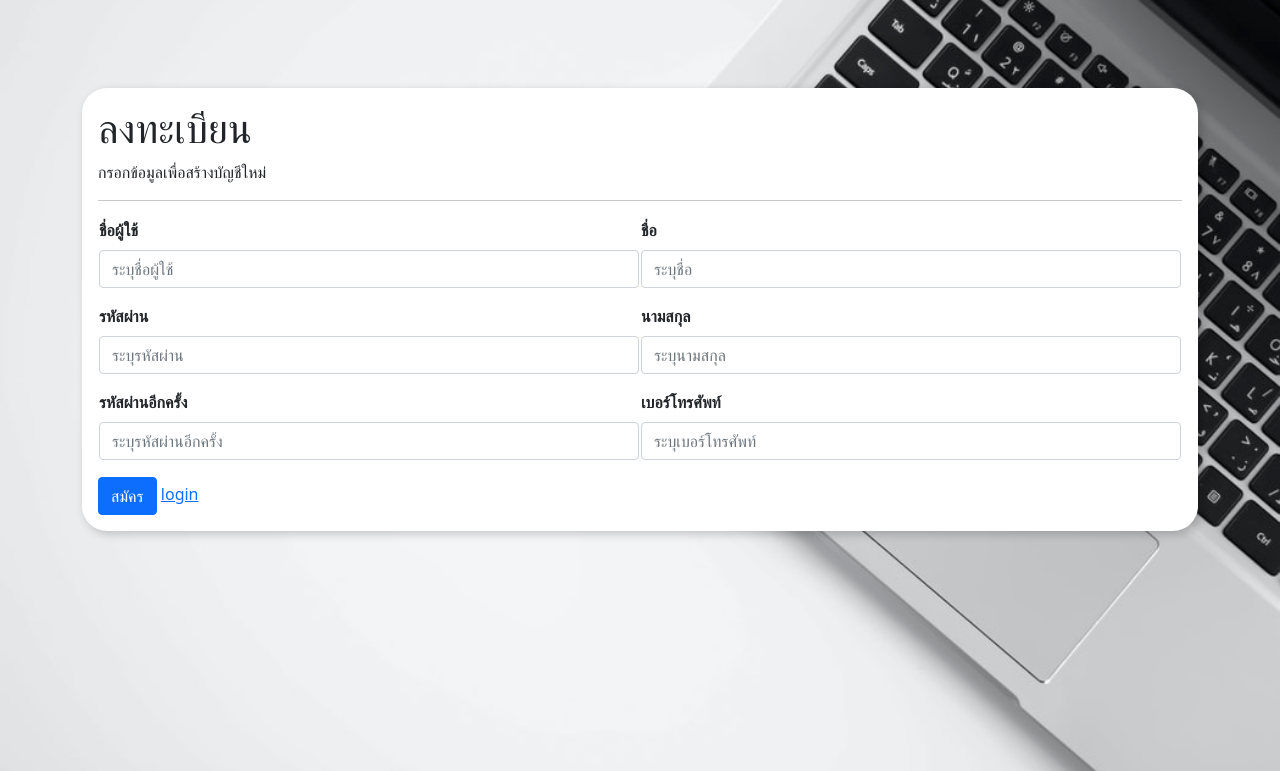
After one commit to JeeJeerachon/reportuphp, a PHP site: page /register.php in a window 1280 px wide. The commit adds this page. Shown: the top 771 px of the page. Run offline with PHP 8.4, Linux system fonts and the light colour scheme.

Commit message:
เพิ่มหน้า register

```diff
--- a/index.php
+++ b/index.php
@@ -24,8 +24,6 @@ if ($_SESSION['type'] == 'user') {
 
 <body>
   <form class="container" action="auth/checkLogin.php" method="post" style="margin-top: 5%;">
-
-
     <div class="main col-md-6 offset-md-3" >
       <div class="text-center" style="margin-top: 5%;">
         <img src="https://upload.wikimedia.org/wikipedia/th/thumb/a/a4/UPHosLogo.svg/1024px-UPHosLogo.svg.png"  class="img-fluid w-25 p-3" alt="Responsive image">
@@ -35,10 +33,9 @@ if ($_SESSION['type'] == 'user') {
       <div class="p-5 row">
         <label for="uname" class="mb-2"><b>Username</b></label>
         <input class="form-control mb-2" type="text" placeholder="Enter Username" name="uname" required>
-
         <label for="psw" class="mb-2"><b>Password</b></label>
         <input class="form-control mb-2" type="password" placeholder="Enter Password" name="psw" required>
-
+        <a href="./register.php" class="mb-2">ลงทะเบียน</a>
         <button type="submit" class="btn btn-primary mt-2">Login</button>
       </div>
 
--- /dev/null
+++ b/register.php
@@ -0,0 +1,62 @@
+<!DOCTYPE html>
+<html>
+
+<head>
+    <?php
+    include './components/meta-title.php'
+    ?>
+    <title>เพิ่มสมาชิก</title>
+    <link href="./bootstrap-5/css/bootstrap.min.css" rel="stylesheet" crossorigin="anonymous">
+    <link href="./css/body.css" rel="stylesheet" crossorigin="anonymous">
+</head>
+
+<body>
+    <div class="container">
+        <br>
+        <form action="../DB/dbregister.php" method="post">
+            <div class="main-1">
+                <div class="shadow-lg p-3">
+                    <h1>ลงทะเบียน</h1>
+                    <p>กรอกข้อมูลเพื่อสร้างบัญชีใหม่</p>
+                    <hr>
+                    <table style=" width:100%">
+                        <tr>
+                            <td>
+                                <div class="mb-3">
+                                    <label for="Uname" class="form-label"><b>ชื่อผู้ใช้</b></label>
+                                    <input type="text" class="form-control" placeholder="ระบุชื่อผู้ใช้" name="uname" id="uname" required>
+                                </div>
+                                <div class="mb-3">
+                                    <label for="psw" class="form-label"><b>รหัสผ่าน</b></label>
+                                    <input type="password" class="form-control" placeholder="ระบุรหัสผ่าน" name="psw" id="psw" required>
+                                </div>
+                                <div class="mb-3">
+                                    <label for="psw-repeat" class="form-label"><b>รหัสผ่านอีกครั้ง</b></label>
+                                    <input type="password" class="form-control" placeholder="ระบุรหัสผ่านอีกครั้ง" name="psw-repeat" id="psw-repeat" required>
+                                </div>
+                            </td>
+                            <td>
+                                <div class="mb-3">
+                                    <label for="Fname" class="form-label"><b>ชื่อ</b></label>
+                                    <input type="text" class="form-control" placeholder="ระบุชื่อ" name="Fname" id="Fname" required>
+                                </div>
+                                <div class="mb-3">
+                                    <label for="Lname" class="form-label"><b>นามสกุล</b></label>
+                                    <input type="text" class="form-control" placeholder="ระบุนามสกุล" name="Lname" id="Lname" required>
+                                </div>
+                                <div class="mb-3">
+                                    <label for="Telnum" class="form-label"><b>เบอร์โทรศัพท์</b></label>
+                                    <input type="text" class="form-control" placeholder="ระบุเบอร์โทรศัพท์" name="telnum" id="telnum" required>
+                                </div>
+                            </td>
+                        </tr>
+                    </table>
+                    <button type="submit" class="btn btn-primary">สมัคร</button>
+                    <a href="./index.php">login</a>
+                </div>
+            </div>
+        </form>
+    </div>
+</body>
+
+</html>
```
